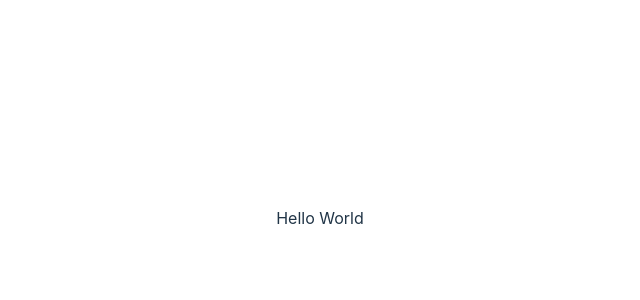
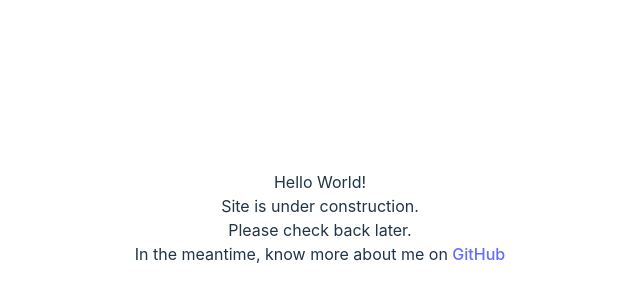
Before and after one commit to sabzdotpy/sabzdotpy.github.io, a React (Vite) app: page / in a window 1280 px wide. Shown: the part 182-482 px from the top of the page, without its empty margins (320-960 px from the left). Built offline with nearby package versions, Linux system fonts and the light colour scheme.

Commit message:
add links

```diff
--- a/src/App.jsx
+++ b/src/App.jsx
@@ -8,7 +8,10 @@ function App() {
 
   return (
     <>
-      Hello World
+      Hello World! <br />
+      Site is under construction. <br />
+      Please check back later. <br />
+      In the meantime, know more about me on <a href="https://www.github.com/sabzdotpy">GitHub</a> <br />
     </>
   )
 }
```
